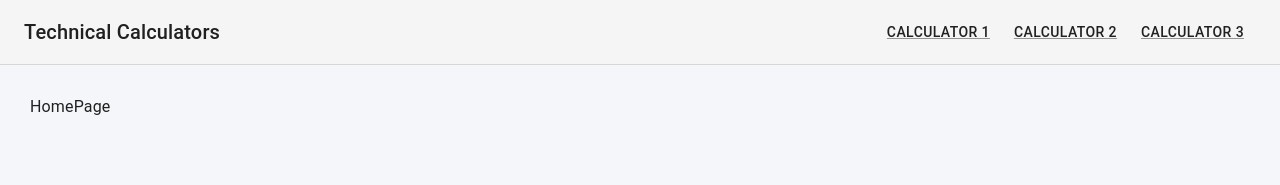
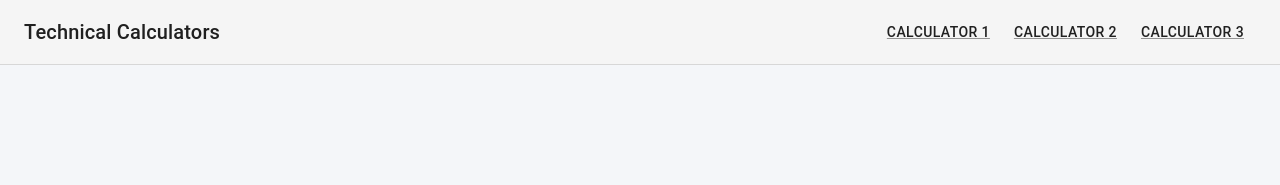
Before and after one commit to villagef/technical_calculators, a React (Create React App) app: page / in a window 1280 px wide. Shown: the top 185 px of the page. Built offline with nearby package versions, Linux system fonts and the light colour scheme.

Commit message:
add routing

```diff
--- a/package.json
+++ b/package.json
@@ -13,8 +13,10 @@
     "@types/node": "^16.18.36",
     "@types/react": "^18.2.13",
     "@types/react-dom": "^18.2.6",
+    "@types/react-router-dom": "^5.3.3",
     "react": "^18.2.0",
     "react-dom": "^18.2.0",
+    "react-router-dom": "^6.13.0",
     "react-scripts": "5.0.1",
     "typescript": "^4.9.5",
     "web-vitals": "^2.1.4"
--- a/src/App.tsx
+++ b/src/App.tsx
@@ -1,8 +1,13 @@
+import { HashRouter } from "react-router-dom";
 import "./App.css";
 import Routes from "./pages/routes";
 
 function App() {
-  return <Routes />;
+  return (
+    <HashRouter>
+      <Routes />
+    </HashRouter>
+  );
 }
 
 export default App;
--- a/src/pages/routes.tsx
+++ b/src/pages/routes.tsx
@@ -1,12 +1,15 @@
 import { Suspense, lazy, memo } from "react";
 import Layout from "../components/Layout";
+import { Route, Routes as Switch } from "react-router-dom";
 
 const HomePage = lazy(() => import("./Home"));
 
 const Routes = () => (
   <Layout>
     <Suspense fallback={<div>Loading...</div>}>
-      <HomePage />
+      <Switch>
+        <Route path="#" element={<HomePage />} />
+      </Switch>
     </Suspense>
   </Layout>
 );
```
Also changed, not shown: 1 other file (tests, documents, lock files or other folders).
